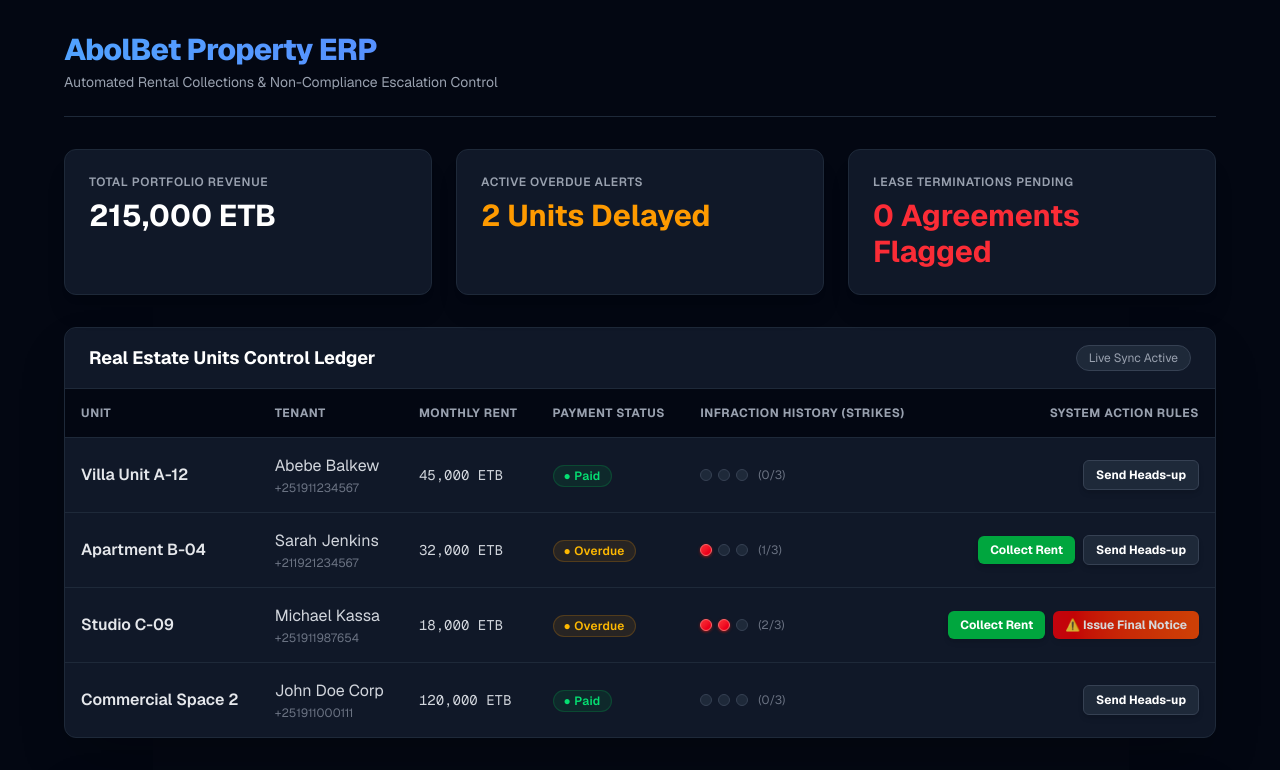
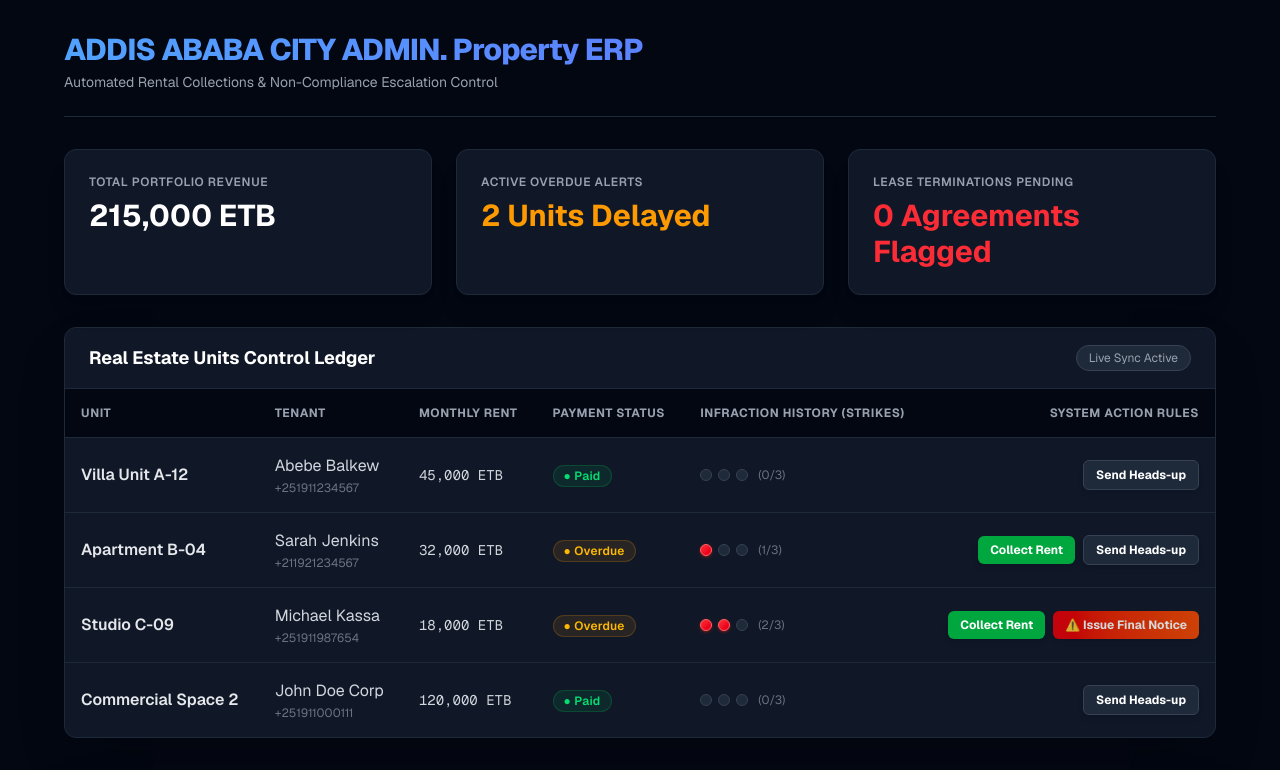
Before and after one commit to tesfayeberhanu/property-management-erp, a Next.js app: page / in a window 1280 px wide. Shown: the top 770 px of the page. Built offline with nearby package versions, Linux system fonts and the light colour scheme.

Commit message:
Title changes

```diff
--- a/app/page.tsx
+++ b/app/page.tsx
@@ -146,7 +146,7 @@ export default function ErpDashboard() {
         {/* Header Dashboard Banner */}
         <header className="mb-8 border-b border-gray-800 pb-6">
           <h1 className="text-3xl font-extrabold tracking-tight bg-gradient-to-r from-blue-400 to-indigo-500 bg-clip-text text-transparent">
-            AbolBet Property ERP
+            ADDIS ABABA CITY ADMIN. Property ERP
           </h1>
           <p className="text-gray-400 text-sm mt-1">
             Automated Rental Collections & Non-Compliance Escalation Control
```
